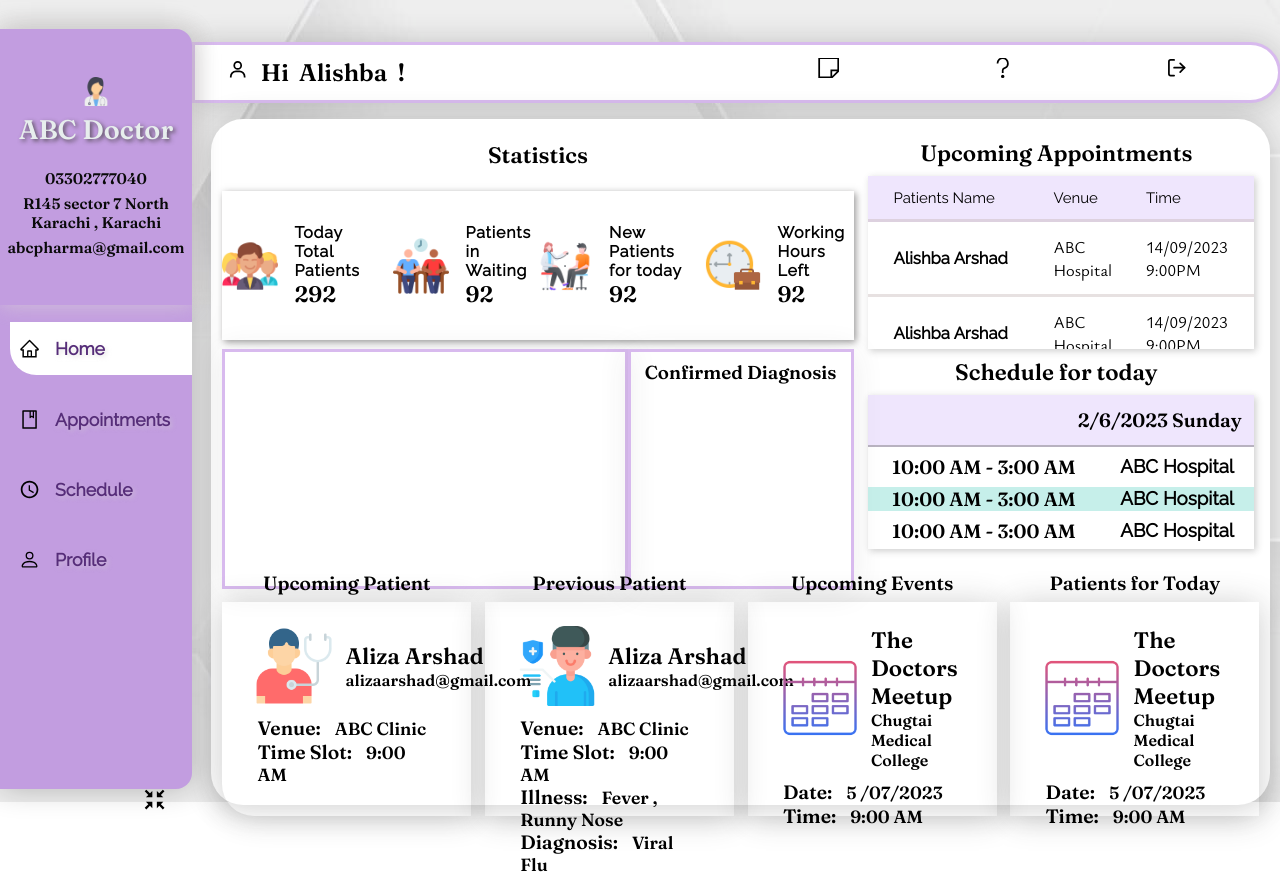
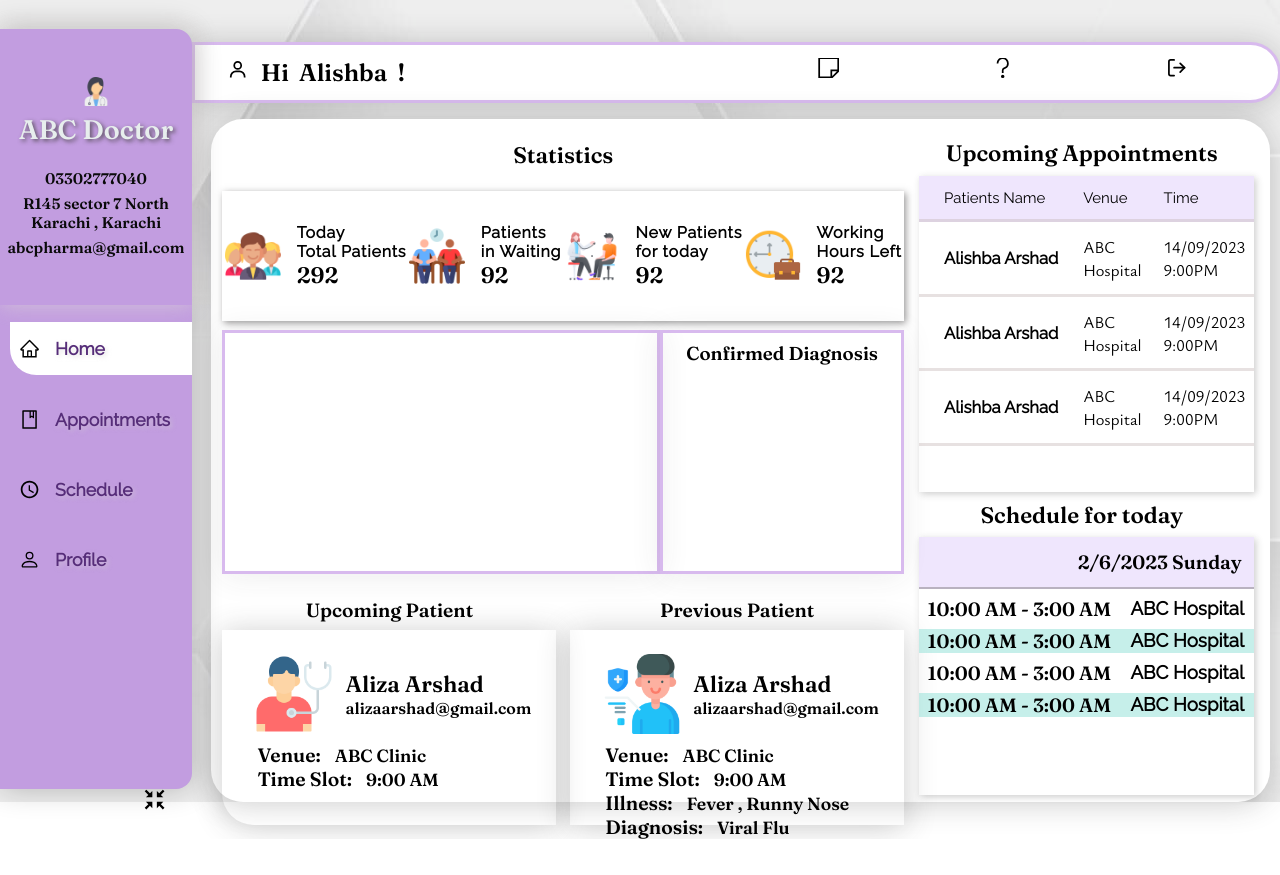
Before and after one commit to fariyakhan11/DakterSaabWeb_Frontend, a React (Create React App) app: page /doctor in a window 1280 px wide. After the commit the page ends 839 px from the top, so only its background shows below. Built offline with nearby package versions, Linux system fonts and the light colour scheme.

Commit message:
made statistics functional

```diff
--- a/src/components/Dashboard/dashboardbloodbank.css
+++ b/src/components/Dashboard/dashboardbloodbank.css
@@ -81,23 +81,49 @@ justify-content: center;
 box-shadow: 2px 2px 7px rgba(105, 105, 105, 0.623);
 height: 86%;
 border-bottom-right-radius:1.5em ;
-padding: 1em 2em;
+padding: 1em 1em;
 font-family: Raleway;
+}
+#itemblooddiv{
+
+width: 100%;
 overflow-y: scroll;
+overflow-x: hidden;
 }
-.eventinfo{
-border-bottom: 3px solid rgba(190, 174, 174, 0.37);
-margin: 0 0 0.5em 0 ;
+#itemblooddiv>div{
+display: flex;
+border-bottom: 2px solid rgba(131, 128, 128, 0.5);
+flex-direction: row;
+justify-content: space-between;
+font-size: 1.5em;
+padding: 2% 5%;
+width: 90%;
 }
-.eventinfo>h3{
+#itemblooddiv>div:nth-child(1){
+background-color: #f5b3b37a;
+}
+#itemblooddiv>div>h5:nth-child(1){
+width: 70%;
+}
+#itemblooddiv>div>h5:nth-child(2){
+width: 30%;
+text-align: center;
+}
+#eventsdiv>h3{
 font-weight: bolder;
-font-size: 1.3em;
+font-size: 1.6em;
 color:#e06464;
 text-shadow: 2px 2px 5px rgba(110, 107, 107, 0.342);
 }
-.eventinfo>h5{
+#eventsdiv>h4{
+font-weight: bolder;
+font-size: 1.4em;
+margin-bottom: 1em;
+text-shadow: 2px 2px 5px rgba(110, 107, 107, 0.342);
+}
+#eventsdiv>h5{
 font-family: Ysabeau;
-font-size: 1em;
+font-size: 1.2em;
 width:100%;
 display: flex;
 justify-content: flex-end;
--- a/src/components/Dashboard/dashboarddoctor.css
+++ b/src/components/Dashboard/dashboarddoctor.css
@@ -64,9 +64,9 @@ border-bottom: 4px solid  #c29de0 !important;
 flex-direction: row;
 align-items: center;
 display: flex;
-height:61%;
+height:37%;
 width:100%;
-margin: 0.7em 0em;
+margin: 0.7em 0em 0.2em 0em;
 justify-content: space-between;
 }
 .performancegraphsubdoctor{
@@ -90,29 +90,31 @@ padding: 0 0;
 margin: 0 0.3em 0 0.9em;
 box-shadow: 2px 2px 7px rgba(53, 52, 52, 0.247);
 font-family: Raleway;
-height: 45%;
+height: 49%;
 overflow-y: scroll;
 overflow-x: hidden;
 }
 .section1doctor{
 width: 100%;
-height: 58%;
+height: 100%;
 display: flex;
 flex-direction: row;
 margin-bottom:1em;
 
 }
-.section2{
+
+.section2doctor{
 display: flex;
 flex-direction: row;
 width: 100%;
-height: 40%;
-margin: 1em 0 0 0;
+height: 37%;
+
 justify-content: space-between;
+
 }
 .section2subdoctor{
-height: 98%;
-width:24%;
+height: 100%;
+width:49%;
 margin: 1em 0;
 }
 .section2subdoctor>h2{
@@ -123,8 +125,17 @@ box-shadow: 0 2px 30px rgba(53, 52, 52, 0.247);
 height: 82%;
 width: 100%;
 }
+.subsec1doctor{
+width: 70%;
 
+}
+.subsec2pharmacy{
+width: 45%;
+padding: 0 0;
+height: 100%;
+border-top-right-radius: 2em;
 
+}
 .patientcominghead{
 display: flex;
 flex-direction: row;
--- a/src/components/Dashboard/dashboarddoctor.js
+++ b/src/components/Dashboard/dashboarddoctor.js
@@ -157,7 +157,7 @@ return(
 {(tab==='Home') &&
       <>
         <div className="section1doctor">
-            <div className="subsec1">
+            <div className="subsec1doctor">
                 <div className="Summarybar">
                     <h4>Statistics</h4>
                     <div id="statisticsdiv">
@@ -199,6 +199,41 @@ return(
                         <h3>Confirmed Diagnosis</h3>
                     </div>
                 </div>
+        <div className="section2doctor">
+            <div className="section2subdoctor" >
+                <h2 className="booktitledivpharmacy">Upcoming Patient</h2>
+                <div id="upcomingpatient">
+                    <div className="patientcominghead">
+                        <img src={PatientU}></img>
+                        <div>
+                        <h4>Aliza Arshad</h4>
+                        <h5>alizaarshad@gmail.com</h5>
+                        </div>
+                    </div>
+                    <h4><span>Venue: </span>ABC Clinic</h4>
+                    <h4><span>Time Slot: </span>9:00 AM</h4>
+                </div>
+            </div>
+            <div className="section2subdoctor" >
+                <h2 className="booktitledivpharmacy">Previous Patient</h2>
+                <div id="prevpatient">
+                    <div className="patientcominghead">
+                        <img src={PatientsPrev}></img>
+                        <div>
+                        <h4>Aliza Arshad</h4>
+                        <h5>alizaarshad@gmail.com</h5>
+                        </div>
+                    </div>
+                    <h4><span>Venue: </span>ABC Clinic</h4>
+                    <h4><span>Time Slot: </span>9:00 AM</h4>
+                    <h4><span>Illness: </span>Fever , Runny Nose</h4>
+                    <h4><span>Diagnosis: </span>Viral Flu</h4>
+                </div>
+            </div>
+
+
+
+        </div>
             </div>
             <div className="subsec2pharmacy">
 
@@ -258,69 +293,7 @@ return(
                 </div>
             </div>
         </div>
-        <div className="section2">
-            <div className="section2subdoctor" >
-                <h2 className="booktitledivpharmacy">Upcoming Patient</h2>
-                <div id="upcomingpatient">
-                    <div className="patientcominghead">
-                        <img src={PatientU}></img>
-                        <div>
-                        <h4>Aliza Arshad</h4>
-                        <h5>alizaarshad@gmail.com</h5>
-                        </div>
-                    </div>
-                    <h4><span>Venue: </span>ABC Clinic</h4>
-                    <h4><span>Time Slot: </span>9:00 AM</h4>
-                </div>
-            </div>
-            <div className="section2subdoctor" >
-                <h2 className="booktitledivpharmacy">Previous Patient</h2>
-                <div id="prevpatient">
-                    <div className="patientcominghead">
-                        <img src={PatientsPrev}></img>
-                        <div>
-                        <h4>Aliza Arshad</h4>
-                        <h5>alizaarshad@gmail.com</h5>
-                        </div>
-                    </div>
-                    <h4><span>Venue: </span>ABC Clinic</h4>
-                    <h4><span>Time Slot: </span>9:00 AM</h4>
-                    <h4><span>Illness: </span>Fever , Runny Nose</h4>
-                    <h4><span>Diagnosis: </span>Viral Flu</h4>
-                </div>
-            </div>
-            <div className="section2subdoctor" >
-                <h2 className="booktitledivpharmacy">Upcoming Events</h2>
-                <div id="prevpatient">
-                    <div className="patientcominghead">
-                        <img src={EventU}></img>
-                        <div>
-                        <h4>The Doctors Meetup</h4>
-                        <h5>Chugtai Medical College</h5>
-                        </div>
-                    </div>
-                    <h4><span>Date: </span>5 /07/2023</h4>
-                    <h4><span>Time: </span>9:00 AM</h4>
 
-                </div>
-            </div>
-            <div className="section2subdoctor" >
-                <h2 className="booktitledivpharmacy">Patients for Today</h2>
-                <div id="prevpatient">
-                    <div className="patientcominghead">
-                        <img src={EventU}></img>
-                        <div>
-                        <h4>The Doctors Meetup</h4>
-                        <h5>Chugtai Medical College</h5>
-                        </div>
-                    </div>
-                    <h4><span>Date: </span>5 /07/2023</h4>
-                    <h4><span>Time: </span>9:00 AM</h4>
-
-                </div>
-            </div>
-
-        </div>
       </>
 }
 {(tab==='Appointments')&&
--- a/src/components/Transactions/transactionhistory.js
+++ b/src/components/Transactions/transactionhistory.js
@@ -10,6 +10,8 @@ import BloodGroup from '../../images/bloodgroup.png'
 
 function Transactionhistory({close,message}){
     const [transactionhistory,settransactionhistory]=useState([])
+    const [statisticsblood,setstatisticsblood]=useState({todayblood:'',weeksale:'',todaysale:'',popblood:''})
+    const [statisticspharmacy,setstatisticspharmacy]=useState({todaymed:'',weeksale:'',todaysale:'',totalorder:'',orderpend:'',popmed:''})
 
 function fetchtransactioninfo(){
     try{
@@ -33,7 +35,13 @@ function fetchtransactioninfo(){
     }
 }
 useEffect(()=>{
-fetchtransactioninfo()
+    fetchtransactioninfo()
+    if(message==='blood'){
+        fetchstatsblood()
+    }
+    else{
+        fetchstatspharmacy()
+    }
 },[])
 
 const opendetailtransact=(e)=>{
@@ -51,6 +59,44 @@ const opendetailtransact=(e)=>{
 
 }
 
+function fetchstatsblood(){
+try{
+        const params=sessionStorage.getItem('org_name')+'/'+sessionStorage.getItem('org_address')
+        const api='http://localhost:5000/api/bloodbank/stats/'+params;
+        fetch(api, {
+            method: 'GET',
+            headers: {
+                'Content-Type': 'application/json'
+            },
+        }).then((response) => response.json()) // get response, convert to json
+        .then((json) => {
+
+            setstatisticsblood({todayblood:json.item_sold_today,weeksale:json.transac_amount_week,todaysale:json.transac_amount_today,popblood:(json.popular_blood!=''||json.popular_blood!=null)?json.popular_blood:'-'})
+
+      });
+    }catch(err){
+      console.log(err)
+    }
+}
+
+function fetchstatspharmacy(){
+try{
+        const params=sessionStorage.getItem('org_name')+'/'+sessionStorage.getItem('org_address')
+        const api='http://localhost:5000/api/pharmacy/stats/'+params;
+        fetch(api, {
+            method: 'GET',
+            headers: {
+                'Content-Type': 'application/json'
+            },
+        }).then((response) => response.json()) // get response, convert to json
+        .then((json) => {
+
+            setstatisticspharmacy({todaymed:json.item_sold_today,weeksale:json.transac_amount_week,todaysale:json.transac_amount_today,totalorder:json.total_orders_today,orderpend:json.pending_orders_today,popmed:json.popular_med})
+      });
+    }catch(err){
+      console.log(err)
+    }
+}
 
 return(
 <>
@@ -69,7 +115,7 @@ return(
                                     <img src={Bloodimg}></img>
                                     <div>
                                         <h3 className="tilename">Today <br/> Blood units sold</h3>
-                                        <h2 className="tilevalue">292</h2>
+                                        <h2 className="tilevalue">{statisticsblood.todayblood}</h2>
                                     </div>
                                 </div>
 }
@@ -79,7 +125,7 @@ return(
 
                                     <div>
                                         <h3 className="tilename">Today <br/> Medicines sold</h3>
-                                        <h2 className="tilevalue">292</h2>
+                                        <h2 className="tilevalue">{statisticspharmacy.todaymed}</h2>
                                     </div>
                                 </div>
 }
@@ -87,14 +133,14 @@ return(
                                     <img src={Week}></img>
                                     <div>
                                         <h3 className="tilename">This Week<br/> Sales(Rupees)</h3>
-                                        <h2 className="tilevalue">8330</h2>
+                                        <h2 className="tilevalue">{(message==='pharmacy')?statisticspharmacy.weeksale:statisticsblood.weeksale}</h2>
                                     </div>
                                 </div>
                                 <div className="summarytilesbloodbank">
                                     <img src={Profit}></img>
                                     <div>
                                         <h3 className="tilename">Today <br/> Sales(Rupees)</h3>
-                                        <h2 className="tilevalue">1092</h2>
+                                        <h2 className="tilevalue">{(message==='pharmacy')?statisticspharmacy.todaysale:statisticsblood.todaysale}</h2>
                                     </div>
                                 </div>
 {(message==='blood')&&
@@ -102,7 +148,7 @@ return(
                                     <img src={BloodGroup}></img>
                                     <div>
                                         <h3 className="tilename">Popular<br/> Blood group</h3>
-                                        <h2 className="tilevalue">O+</h2>
+                                        <h2 className="tilevalue">{statisticsblood.popblood}</h2>
                                     </div>
                                 </div>
 }
--- a/src/components/Transactions/transactions.js
+++ b/src/components/Transactions/transactions.js
@@ -46,7 +46,7 @@ function fetchmeds(){
     }
 }
 
-//fetch medicines from the database
+//fetch blood groups from the database
 function fetchblood(){
     try{
         const params=sessionStorage.getItem('org_name')+'/'+sessionStorage.getItem('org_address')
@@ -68,6 +68,7 @@ function fetchblood(){
       console.log(err)
     }
 }
+
 const handleinput=(e)=>{
     e.preventDefault()
     if(e.target.name==='buyer_name'){
```
Also changed, not shown: src/components/Dashboard/dashboardbloodbank.js (+42 -45 lines).
